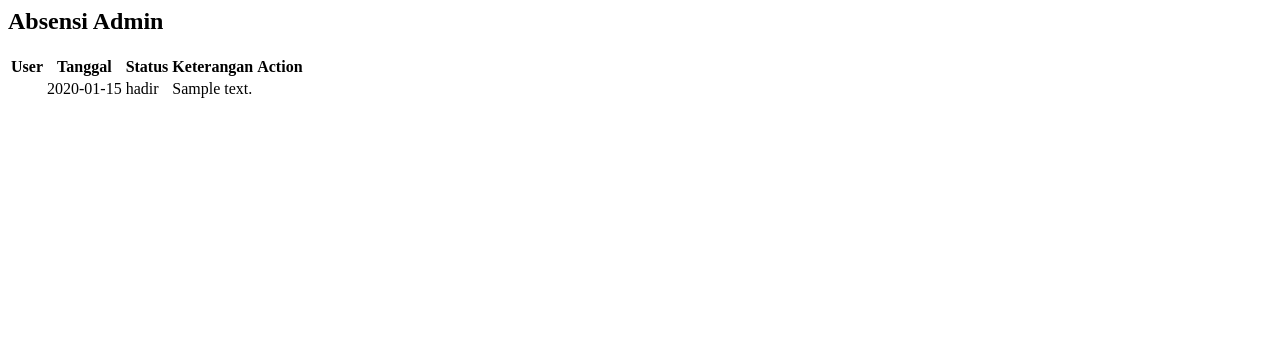
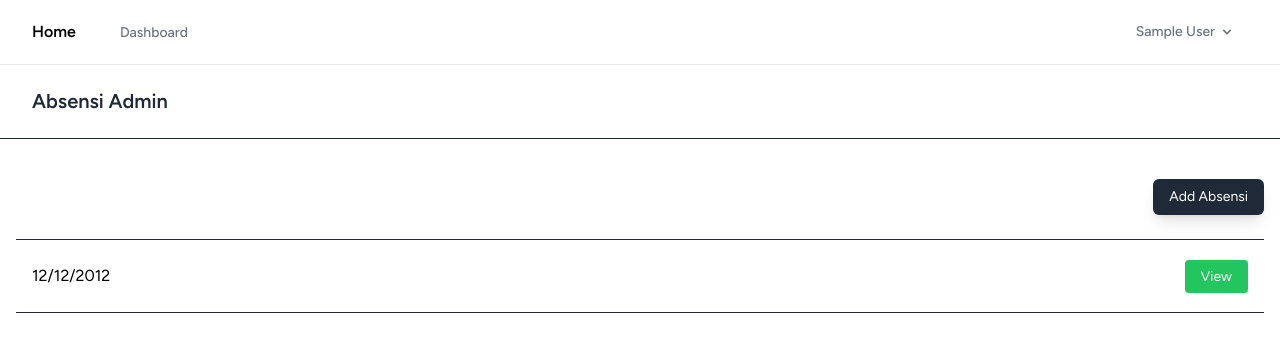
Before and after one commit to rizkisahat996/absensi-app, a Laravel app: page /absensi/admin in a window 1280 px wide. Shown: the top 352 px of the page. Run offline with Laravel 10, Linux system fonts and the light colour scheme; a user stored in the database is signed in; tables that the repository leaves empty hold one stand-in row (values such as "Sample post"); style sheets or scripts are compiled from the project's sources.

Commit message:
apdet dikit

```diff
--- a/resources/views/absensi/index_admin.blade.php
+++ b/resources/views/absensi/index_admin.blade.php
@@ -1,32 +1,39 @@
-{{-- <!-- @extends('layouts.app') --}}
+<x-app-layout>
+				<x-slot name="header">
+								<h2 class="font-semibold text-xl text-gray-800 leading-tight">
+												{{ __('Absensi Admin') }}
+								</h2>
+				</x-slot>
 
-{{-- @section('content') --> --}}
-    <div class="container">
-        <h2>Absensi Admin</h2>
-
-        <table class="table table-striped">
-            <thead>
-                <tr>
-                    <th>User</th>
-                    <th>Tanggal</th>
-                    <th>Status</th>
-                    <th>Keterangan</th>
-                    <th>Action</th>
-                </tr>
-            </thead>
-            <tbody>
-                @foreach($absensi as $absen)
-                <tr>
-                    <td>{{ $absen->user->username }}</td>
-                    <td>{{ $absen->tanggal }}</td>
-                    <td>{{ $absen->status }}</td>
-                    <td>{{ $absen->keterangan }}</td>
-                    <td>
-                        {{-- <a href="{{ route('absensi.edit', $absen->id) }}" class="btn btn-primary">Edit</a> --}}
-                    </td>
-                </tr>
-                @endforeach
-            </tbody>
-        </table>
-    </div>
-{{-- <!-- @endsection --> --}}
+				<div class="container mx-auto p-4 w-full ">
+								<div x-data="{ open: false }">
+												<div class="flex justify-end py-6">
+																<div @click="open = !open"
+																				class="bg-gray-800 text-white py-2 px-4 text-sm rounded-md shadow-lg hover:bg-gray-700 duration-200">
+																				Add
+																				Absensi
+																</div>
+												</div>
+												<div class="flex justify-end" x-show="open">awd</div>
+								</div>
+								<div x-data="{ open: false }" class="grid py-4 border-gray-800 border-t border-b px-4 max-w-sm sm:max-w-full">
+												<div class="grid grid-cols-2 py-2">
+																<div class="col-span-1 text-start">12/12/2012</div>
+																<div class="col-span-1 text-end">
+																				<a @click="open = !open" href="#"
+																								class="bg-green-500 py-2 px-4 text-white text-sm rounded hover:bg-green-600 duration-200">View</a>
+																</div>
+												</div>
+												<div class="cols-span-full grid grid-cols-12 w-full py-2" x-transition x-show="open">
+																<div class="col-start-1 col-end-4 font-semibold">User</div>
+																<div class="col-start-5 col-end-7 font-semibold">Status</div>
+																<div class="col-start-8 col-end-13 text-center font-semibold">Keterangan</div>
+																@foreach ($absensi as $absen)
+																				<div class="col-start-1 col-end-4">{{ $absen->user->name }}</div>
+																				<div class="col-start-5 col-end-7">{{ $absen->status }}</div>
+																				<div class="col-start-8 col-end-13 text-center">{{ $absen->keterangan }}</div>
+																@endforeach
+												</div>
+								</div>
+				</div>
+</x-app-layout>
--- a/resources/views/layouts/app.blade.php
+++ b/resources/views/layouts/app.blade.php
@@ -1,5 +1,6 @@
 <!DOCTYPE html>
 <html lang="{{ str_replace('_', '-', app()->getLocale()) }}">
+
 <head>
 				<meta charset="utf-8">
 				<meta name="viewport" content="width=device-width, initial-scale=1">
@@ -14,13 +15,15 @@
 				<!-- Scripts -->
 				@vite(['resources/css/app.css', 'resources/js/app.js'])
 </head>
+
 <body class="font-sans antialiased">
-        <div class="min-h-screen bg-gray-100">
+				<div class="min-h-screen bg-white">
 								@include('layouts.navigation')
 
 								<!-- Page Heading -->
 								@if (isset($header))
-                <header class="bg-white shadow">
+												<header class="bg-white
+								border-gray-800 border-b">
 																<div class="max-w-7xl mx-auto py-6 px-4 sm:px-6 lg:px-8">
 																				{{ $header }}
 																</div>
@@ -33,4 +36,5 @@
 								</main>
 				</div>
 </body>
+
 </html>
--- a/resources/views/layouts/navigation.blade.php
+++ b/resources/views/layouts/navigation.blade.php
@@ -1,4 +1,4 @@
-<nav x-data="{ open: false }" class="bg-white border-b border-gray-100">
+<nav x-data="{ open: false }" class="bg-white border-b border-gray-200">
 				<!-- Primary Navigation Menu -->
 				<div class="max-w-7xl mx-auto px-4 sm:px-6 lg:px-8">
 								<div class="flex justify-between h-16">
@@ -22,12 +22,16 @@
 												<div class="hidden sm:flex sm:items-center sm:ml-6">
 																<x-dropdown align="right" width="48">
 																				<x-slot name="trigger">
-                        <button class="inline-flex items-center px-3 py-2 border border-transparent text-sm leading-4 font-medium rounded-md text-gray-500 bg-white hover:text-gray-700 focus:outline-none transition ease-in-out duration-150">
+																								<button
+																												class="inline-flex items-center px-3 py-2 border border-transparent text-sm leading-4 font-medium rounded-md text-gray-500 bg-white hover:text-gray-700 focus:outline-none transition ease-in-out duration-150">
 																												<div>{{ Auth::user()->name }}</div>
 
 																												<div class="ml-1">
-                                <svg class="fill-current h-4 w-4" xmlns="http://www.w3.org/2000/svg" viewBox="0 0 20 20">
-                                    <path fill-rule="evenodd" d="M5.293 7.293a1 1 0 011.414 0L10 10.586l3.293-3.293a1 1 0 111.414 1.414l-4 4a1 1 0 01-1.414 0l-4-4a1 1 0 010-1.414z" clip-rule="evenodd" />
+																																<svg class="fill-current h-4 w-4" xmlns="http://www.w3.org/2000/svg"
+																																				viewBox="0 0 20 20">
+																																				<path fill-rule="evenodd"
+																																								d="M5.293 7.293a1 1 0 011.414 0L10 10.586l3.293-3.293a1 1 0 111.414 1.414l-4 4a1 1 0 01-1.414 0l-4-4a1 1 0 010-1.414z"
+																																								clip-rule="evenodd" />
 																																</svg>
 																												</div>
 																								</button>
@@ -57,10 +61,14 @@
 
 												<!-- Hamburger -->
 												<div class="-mr-2 flex items-center sm:hidden">
-                <button @click="open = ! open" class="inline-flex items-center justify-center p-2 rounded-md text-gray-400 hover:text-gray-500 hover:bg-gray-100 focus:outline-none focus:bg-gray-100 focus:text-gray-500 transition duration-150 ease-in-out">
+																<button @click="open = ! open"
+																				class="inline-flex items-center justify-center p-2 rounded-md text-gray-400 hover:text-gray-500 hover:bg-gray-100 focus:outline-none focus:bg-gray-100 focus:text-gray-500 transition duration-150 ease-in-out">
 																				<svg class="h-6 w-6" stroke="currentColor" fill="none" viewBox="0 0 24 24">
-                        <path :class="{'hidden': open, 'inline-flex': ! open }" class="inline-flex" stroke-linecap="round" stroke-linejoin="round" stroke-width="2" d="M4 6h16M4 12h16M4 18h16" />
-                        <path :class="{'hidden': ! open, 'inline-flex': open }" class="hidden" stroke-linecap="round" stroke-linejoin="round" stroke-width="2" d="M6 18L18 6M6 6l12 12" />
+																								<path :class="{ 'hidden': open, 'inline-flex': !open }" class="inline-flex"
+																												stroke-linecap="round" stroke-linejoin="round" stroke-width="2"
+																												d="M4 6h16M4 12h16M4 18h16" />
+																								<path :class="{ 'hidden': !open, 'inline-flex': open }" class="hidden" stroke-linecap="round"
+																												stroke-linejoin="round" stroke-width="2" d="M6 18L18 6M6 6l12 12" />
 																				</svg>
 																</button>
 												</div>
@@ -68,7 +76,7 @@
 				</div>
 
 				<!-- Responsive Navigation Menu -->
-    <div :class="{'block': open, 'hidden': ! open}" class="hidden sm:hidden">
+				<div :class="{ 'block': open, 'hidden': !open }" class="hidden sm:hidden">
 								<div class="pt-2 pb-3 space-y-1">
 												<x-responsive-nav-link :href="route('dashboard')" :active="request()->routeIs('dashboard')">
 																{{ __('Dashboard') }}
@@ -87,10 +95,6 @@
 																				{{ __('Profile') }}
 																</x-responsive-nav-link>
 
-                <x-responsive-nav-link :href="route('absensi.index')">
-                    {{ __('Profile') }}
-                </x-responsive-nav-link>
-
 																<!-- Authentication -->
 																<form method="POST" action="{{ route('logout') }}">
 																				@csrf
```
Also changed, not shown: 1 other file. Lines whose indentation alone changed are shown as unchanged.
